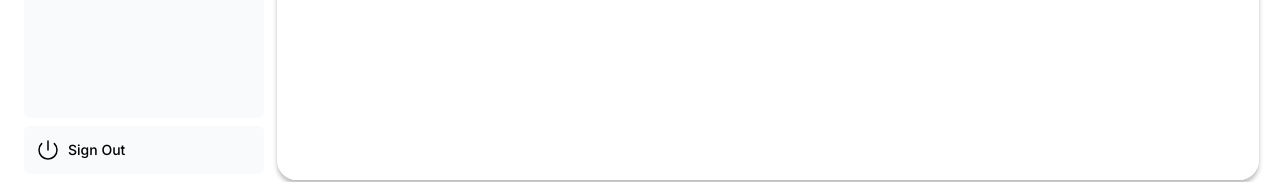
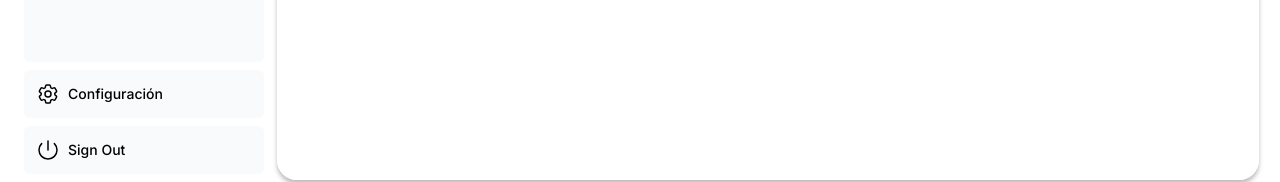
Before and after one commit to Jesuscrist420/Full-House-Frontend, a Next.js app: page /dashboard/menu in a window 1280 px wide. Shown: the part 594-776 px from the top of the page. Built offline with nearby package versions, Linux system fonts and the light colour scheme; a web font is replaced by a local one.

Commit message:
Creating Settings button and code cleaning

```diff
--- a/src/app/components/atoms/navLinks/navLinks.tsx
+++ b/src/app/components/atoms/navLinks/navLinks.tsx
@@ -44,7 +44,7 @@ export default function NavLinks() {
                 'bg-custom2 text-custom': pathname === link.href,
                 'bg-gray-50' : pathname !== link.href,
               },
-            )}          >
+            )}>
             <LinkIcon size={25} className="w-6" />
             <p className="hidden md:block">{link.name}</p>
           </Link>
--- /dev/null
+++ b/src/app/components/atoms/settingsButton/SettingsButton.tsx
@@ -0,0 +1,27 @@
+'use client'
+
+import clsx from "clsx";
+import Link from "next/link";
+import { usePathname } from "next/navigation";
+import { Cog6ToothIcon } from '@heroicons/react/24/outline';
+
+const SettingsButton = () => {
+
+    const pathname = usePathname();
+    const settingsHref = '/dashboard/settings';
+    const LinkIcon = Cog6ToothIcon;
+
+    return (
+        <Link href={settingsHref} className={clsx('flex h-[48px] grow items-center justify-center gap-2 rounded-md p-3 text-sm font-medium hover:bg-custom2 hover:text-custom md:flex-none md:justify-start md:p-2 md:px-3',
+            {
+                'bg-custom2 text-custom': pathname === settingsHref,
+                'bg-gray-50': pathname !== settingsHref,
+            },
+        )}>
+            <LinkIcon className="w-6" />
+            <p className="hidden md:block">Configuración</p>
+        </Link>
+    )
+}
+
+export default SettingsButton;
--- a/src/app/components/molecules/sideNav/sidenav.tsx
+++ b/src/app/components/molecules/sideNav/sidenav.tsx
@@ -1,10 +1,9 @@
-import Link from 'next/link';
 import NavLinks from '@/app/components/atoms/navLinks/navLinks';
-import AcmeLogo from '@/app/components/acme-logo';
 import { PowerIcon } from '@heroicons/react/24/outline';
 import FullHouseLogo from '../../atoms/logo/fullHouseLogo';
+import SettingsButton from '../../atoms/settingsButton/SettingsButton';
 
-export default function SideNav() {
+const SideNav = () => {
   return (
     <div className="flex h-full flex-col px-3 py-4 md:px-2">
       <div className="mb-2 flex h-20 items-center justify-center rounded-md bg-custom p-4 md:h-40">
@@ -13,6 +12,7 @@ export default function SideNav() {
       <div className="flex grow flex-row justify-between space-x-2 md:flex-col md:space-x-0 md:space-y-2">
         <NavLinks />
         <div className="hidden h-auto w-full grow rounded-md bg-gray-50 md:block"></div>
+        <SettingsButton />
         <form>
           <button className="flex h-[48px] w-full grow items-center justify-center gap-2 rounded-md bg-gray-50 p-3 text-sm font-medium hover:bg-red-100 hover:text-red-600 md:flex-none md:justify-start md:p-2 md:px-3">
             <PowerIcon className="w-6" />
@@ -23,3 +23,5 @@ export default function SideNav() {
     </div>
   );
 }
+
+export default SideNav;
```
